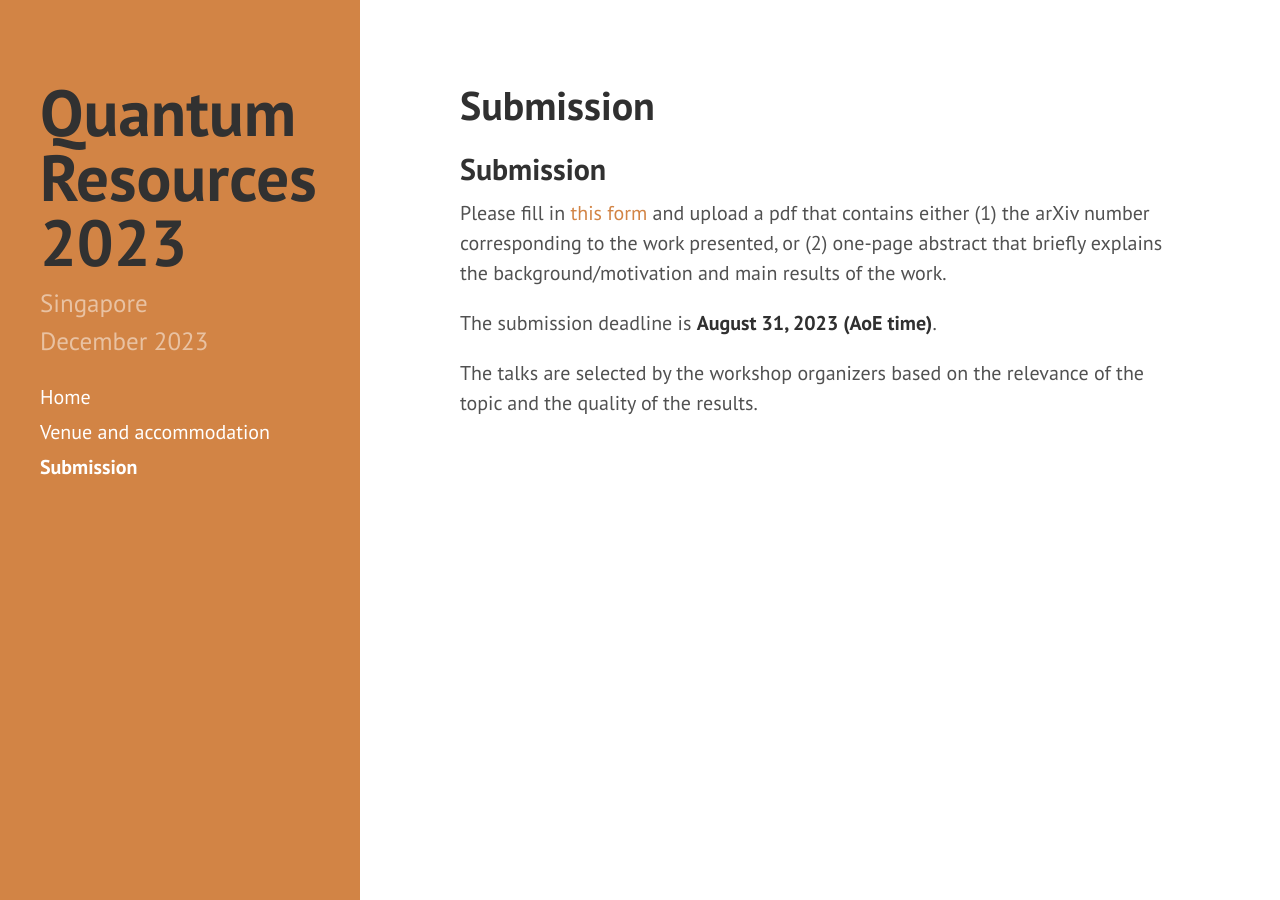
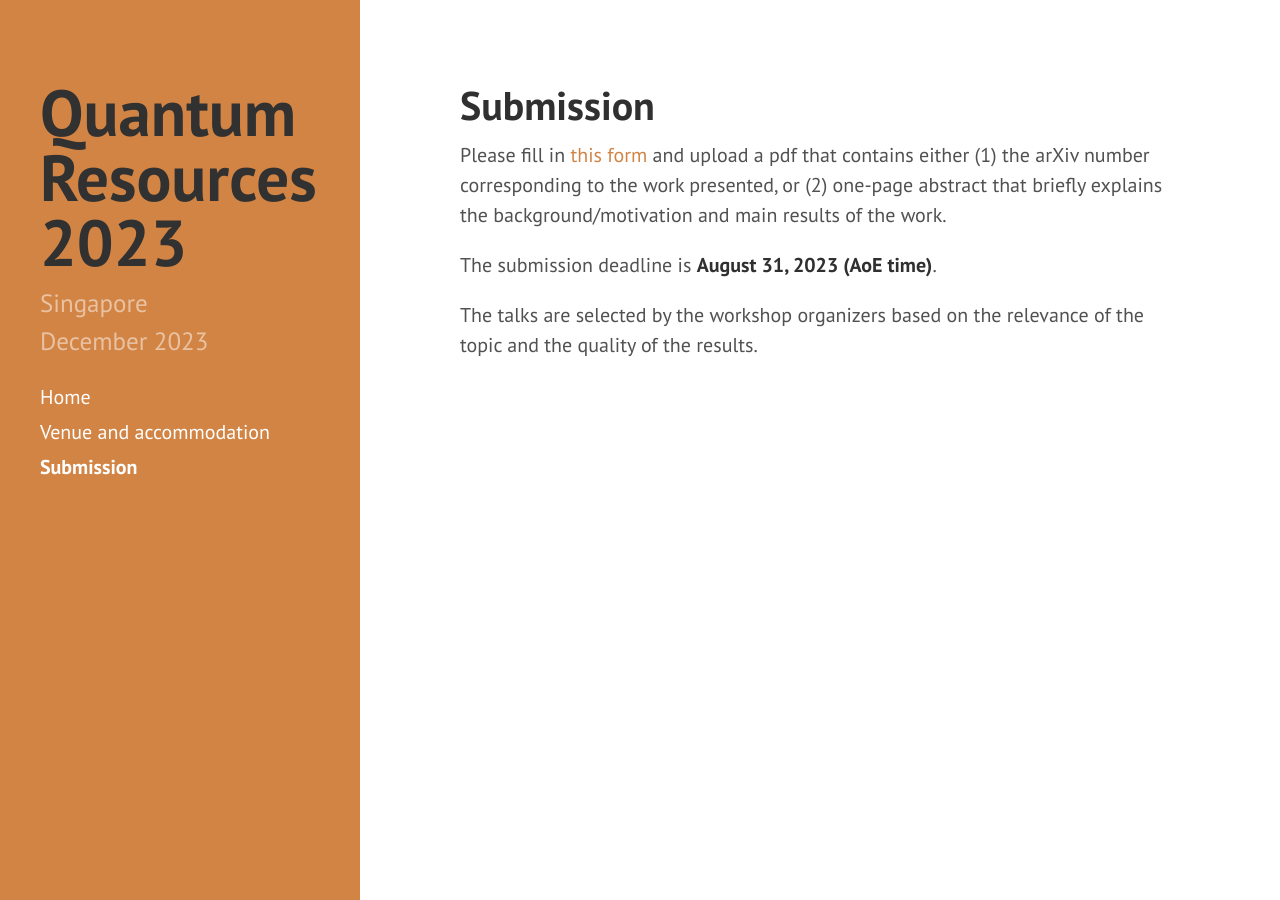
Before and after one commit to RyujiPat2/RyujiPat2.github.io, a Jekyll site: the page built from submission.md, in a window 1280 px wide. Built offline with Jekyll 4.4.1, drawn with Linux system fonts in a browser that asks for light colours; nearby versions of some CDN libraries.

Commit message:
Update submission.md

```diff
--- a/submission.md
+++ b/submission.md
@@ -4,9 +4,7 @@ title: Submission
 order: 3
 ---
 
-## Submission
-
-Please fill in [this form]([https://singapore.amarahotels.com/](https://docs.google.com/forms/d/e/1FAIpQLSfsOV5ieUTZIofQRVp8A8HvKMuVfPOz_whRD3sjzpgzI6YXgg/viewform?usp=sf_link)) and upload a pdf that contains either (1) the arXiv number corresponding to the work presented, or (2) one-page abstract that briefly explains the background/motivation and main results of the work.
+Please fill in [this form]([https://docs.google.com/forms/d/e/1FAIpQLSfsOV5ieUTZIofQRVp8A8HvKMuVfPOz_whRD3sjzpgzI6YXgg/viewform?usp=sf_link]) and upload a pdf that contains either (1) the arXiv number corresponding to the work presented, or (2) one-page abstract that briefly explains the background/motivation and main results of the work.
 
 The submission deadline is **August 31, 2023 (AoE time)**.
 
```
